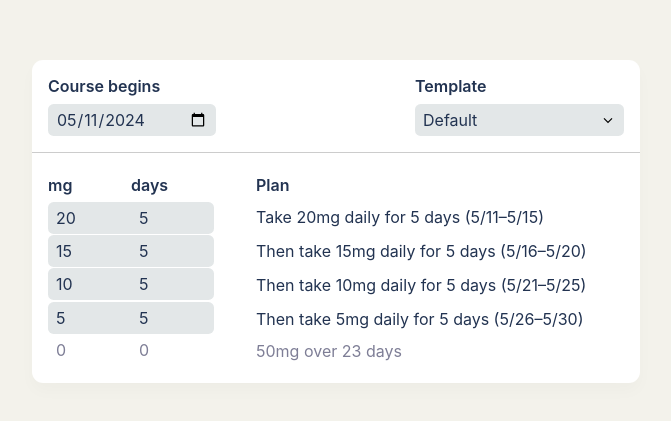
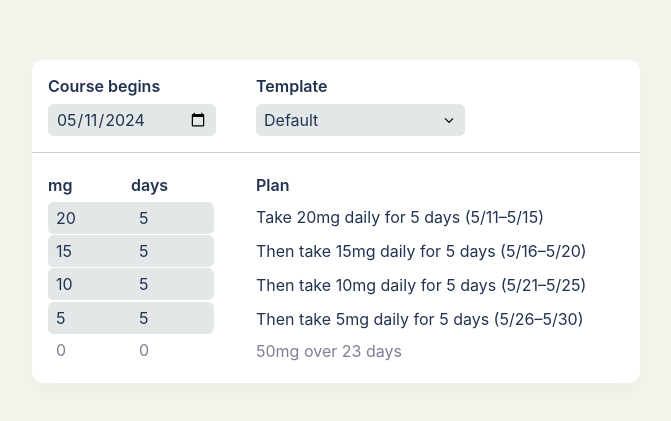
Before and after one commit to shanberg/Taper, a SvelteKit app: page / in a window 1280 px wide. Shown: the part 179-600 px from the top of the page, without its empty margins (304-975 px from the left). Built offline with nearby package versions, Linux system fonts and the light colour scheme.

Commit message:
style tweaks

```diff
--- a/src/routes/+page.svelte
+++ b/src/routes/+page.svelte
@@ -231,7 +231,6 @@
   }
 
   header {
-    justify-content: space-between;
     border-bottom: 1px solid var(--color-border);
   }
 
--- a/src/routes/AddRowButton.svelte
+++ b/src/routes/AddRowButton.svelte
@@ -12,7 +12,7 @@
 
 <style>
   :root {
-    --add-row-button-height: calc((1 / 6) * var(--control-height));
+    --add-row-button-height: calc((1 / 7) * var(--control-height));
   }
 
   button {
```
